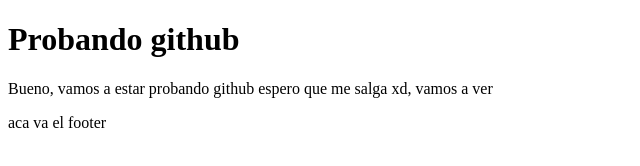
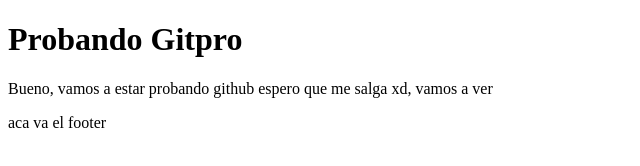
Before and after one commit to MatiBacchiddu/Gitpro, a plain HTML site: page index.html in a window 1280 px wide. Shown: the full height of the page, 0-640 px from the left. Drawn offline with Linux system fonts and the light colour scheme.

Commit message:
Cambiando el titulo
porque puedo

```diff
--- a/index.html
+++ b/index.html
@@ -6,7 +6,7 @@
     <title>Prueba de github</title>
 </head>
 <body>
-    <h1>Probando github</h1>
+    <h1>Probando Gitpro</h1>
     <p>
         Bueno, vamos a estar probando github espero que me salga xd, vamos a ver
     </p>
```
